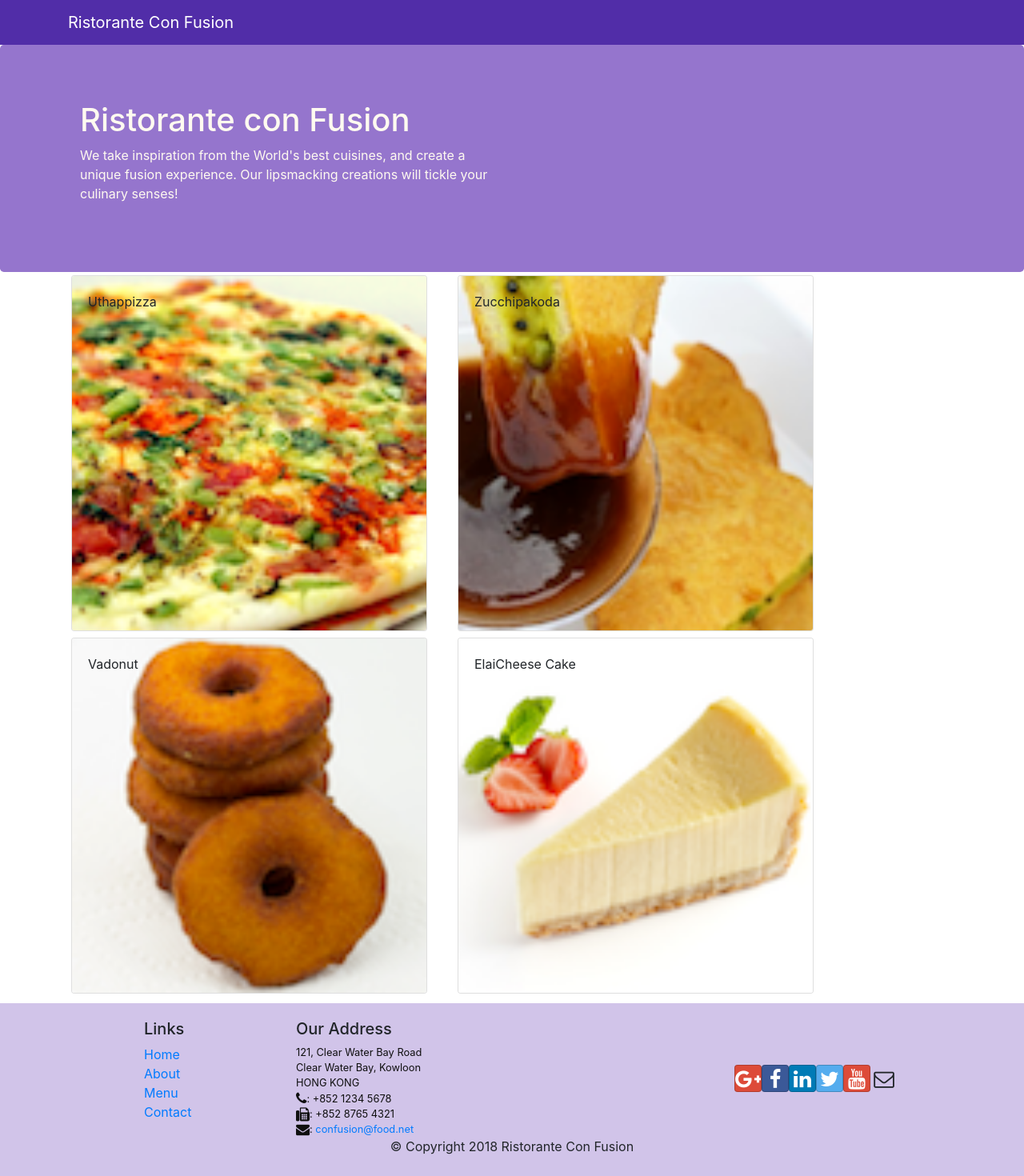
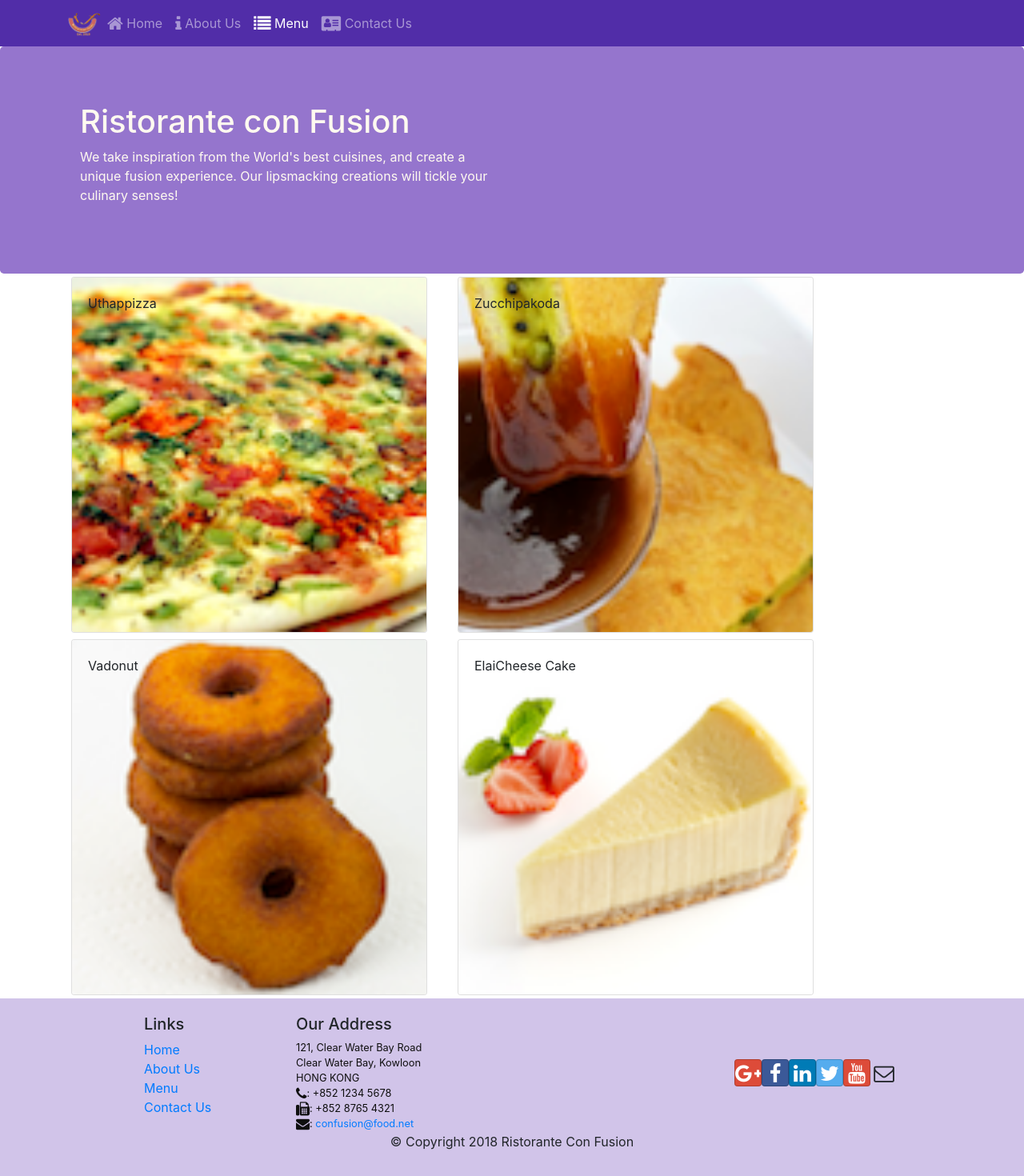
Before and after one commit to Alsu3912/conFusion-React, a React (Create React App) app: page /menu in a window 1280 px wide. Shown: the top 1470 px of the page at 80% size. Built offline with nearby package versions, Linux system fonts and the light colour scheme.

Commit message:
React Router

```diff
--- a/package.json
+++ b/package.json
@@ -12,6 +12,7 @@
     "react": "^17.0.1",
     "react-dom": "^17.0.1",
     "react-popper": "^2.2.4",
+    "react-router-dom": "^5.2.0",
     "react-scripts": "4.0.1",
     "reactstrap": "^8.8.1",
     "web-vitals": "^0.2.4"
--- a/src/App.js
+++ b/src/App.js
@@ -1,13 +1,16 @@
 import React from 'react';
 import Main from './component/MainComponent';
 import './App.css';
+import { BrowserRouter } from 'react-router-dom';
 
 function App() {
 
   return (
-    <div className="App">
-      <Main />
-    </div>
+    <BrowserRouter>
+      <div className="App">
+        <Main />
+      </div>
+    </BrowserRouter>
   );
 }
 
--- a/src/component/FooterComponent.js
+++ b/src/component/FooterComponent.js
@@ -1,4 +1,5 @@
 import React from 'react';
+import { Link } from 'react-router-dom';
 
 const Footer = () => {
   return (
@@ -8,10 +9,10 @@
           <div className="col-4 offset-1 col-sm-2">
             <h5>Links</h5>
             <ul className="list-unstyled">
-              <li><a href="#">Home</a></li>
-              <li><a href="#">About</a></li>
-              <li><a href="#">Menu</a></li>
-              <li><a href="contactus.html">Contact</a></li>
+              <li><Link to="/home">Home</Link></li>
+              <li><Link to="/about">About Us</Link></li>
+              <li><Link to="/menu">Menu</Link></li>
+              <li><Link to="/contactus">Contact Us</Link></li>
             </ul>
           </div>
           <div className="col-7 col-sm-5">
--- a/src/component/HeaderComponent.js
+++ b/src/component/HeaderComponent.js
@@ -1,12 +1,46 @@
-import React from 'react';
-import { Navbar, NavbarBrand, Jumbotron } from 'reactstrap';
+import React, { useState } from 'react';
+import { Navbar, NavbarBrand, Nav, NavbarToggler, NavItem, Collapse, Jumbotron } from 'reactstrap';
+import { NavLink } from 'react-router-dom';
 
 const Header = () => {
+  const [isNavOpen, setIsOpen] = useState(false);
+
+  const toggleNav = () => {
+    setIsOpen(!isNavOpen);
+  }
+
   return (
     <>
-      <Navbar dark>
+      <Navbar dark expand="md">
         <div className="container">
-          <NavbarBrand href="/">Ristorante Con Fusion</NavbarBrand>
+          <NavbarToggler onClick={toggleNav}></NavbarToggler>
+          <NavbarBrand className="mr-auto" href="/">
+            <img src="images/logo.png" alt="Ristorante Con Fusion" height="30" width='41' />
+          </NavbarBrand>
+          <Collapse isOpen={isNavOpen} navbar>
+            <Nav navbar>
+              <NavItem>
+                <NavLink className="nav-link" to="/home">
+                  <span className="fa fa-home fa-lg"></span> Home
+              </NavLink>
+              </NavItem>
+              <NavItem>
+                <NavLink className="nav-link" to="/aboutus">
+                  <span className="fa fa-info fa-lg"></span> About Us
+              </NavLink>
+              </NavItem>
+              <NavItem>
+                <NavLink className="nav-link" to="/menu">
+                  <span className="fa fa-list fa-lg"></span> Menu
+              </NavLink>
+              </NavItem>
+              <NavItem>
+                <NavLink className="nav-link" to="/contactus">
+                  <span className="fa fa-address-card fa-lg"></span> Contact Us
+              </NavLink>
+              </NavItem>
+            </Nav>
+          </Collapse>
         </div>
       </Navbar>
       <Jumbotron>
--- /dev/null
+++ b/src/component/HomeComponent.js
@@ -0,0 +1,11 @@
+import React from 'react';
+
+const Home = () => {
+  return (
+    <div className="container">
+      <h4>Home</h4>
+    </div>
+  )
+}
+
+export default Home;
--- a/src/component/MainComponent.js
+++ b/src/component/MainComponent.js
@@ -1,28 +1,41 @@
 import React, { useState } from 'react';
+import Home from './HomeComponent';
 import Menu from './MenuComponent';
 import DishDetail from './DishdetailComponent';
 import Header from './HeaderComponent';
 import Footer from './FooterComponent';
 import { DISHES } from '../shared/dishes';
+import { Switch, Route, Redirect } from 'react-router-dom';
 
 function Main() {
   const [dishes, setDishes] = useState(DISHES);
-  const [selectedDish, setSelectedDish] = useState(null);
+  // const [selectedDish, setSelectedDish] = useState(null);
 
-  const onDishSelect = (dishID) => {
-    setSelectedDish(dishID);
-  }
+  // const onDishSelect = (dishID) => {
+  //   setSelectedDish(dishID);
+  // }
 
-  const filterByDishID = () => {
-    const filteredArrayOfDishes = dishes.filter((dish) => dish.id === selectedDish);
-    return filteredArrayOfDishes[0];
+  // const filterByDishID = () => {
+  //   const filteredArrayOfDishes = dishes.filter((dish) => dish.id === selectedDish);
+  //   return filteredArrayOfDishes[0];
+  // }
+
+  const HomePage = () => {
+    return (
+      <Home />
+    )
   }
 
   return (
     <div>
       <Header />
-      <Menu dishes={dishes} onClick={(dishID) => onDishSelect(dishID)}/>
-      <DishDetail dish={filterByDishID(selectedDish)} />
+      <Switch>
+        <Route path="/home" component={HomePage}/>
+        <Route exact path="/menu" component={() => <Menu dishes={dishes}/>}/>
+        <Redirect to="/home"></Redirect>
+      </Switch>
+      {/* <Menu dishes={dishes} onClick={(dishID) => onDishSelect(dishID)}/>
+      <DishDetail dish={filterByDishID(selectedDish)} /> */}
       <Footer />
     </div>
   );
```
Also changed, not shown: 1 other file (tests, documents, lock files or other folders).
